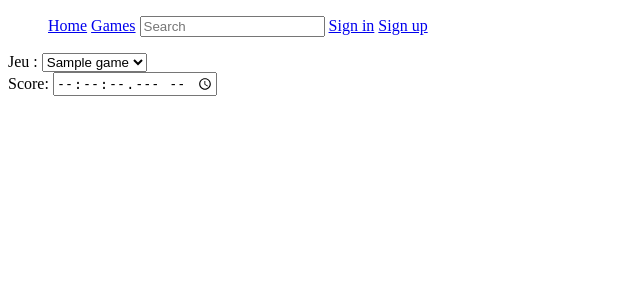
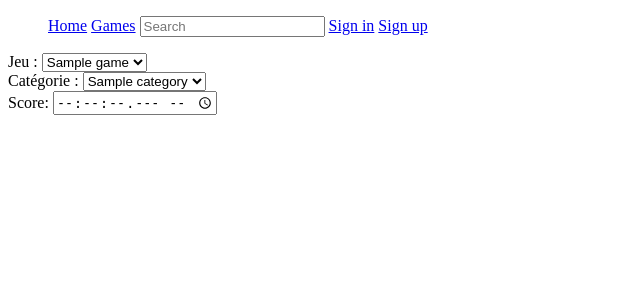
Before and after one commit to Nyxouu/Workshop_Web_s2, a Flask app: page /session/add in a window 1280 px wide. Shown: the top 300 px of the page, without its empty margins (0-640 px from the left). Run offline with Flask 3, Linux system fonts and the light colour scheme; tables that the repository leaves empty or names only in its code hold one stand-in row (values such as "Sample post").

Commit message:
Sessions list categories

```diff
--- a/Workshop_web_s2/model.py
+++ b/Workshop_web_s2/model.py
@@ -270,6 +270,19 @@ def get_all_category():
     connection.close()
     return formated_category
 
+def get_categories_from_game_id(idGame):
+    connection = connect()
+    SQL = "SELECT id_category,label FROM category JOIN game_category ON category.id_category=game_category._id_category WHERE game_category._id_game = %s"
+    bd_cursor = connection.cursor()
+    bd_cursor.execute(SQL, (idGame,))
+
+    data = bd_cursor.fetchall() #values
+    fields_list = bd_cursor.description   # keys
+    formated_category = format_query(fields_list, data)
+    bd_cursor.close()
+    connection.close()
+    return formated_category
+
 def get_category_from_id(id):
     connection = connect()
     SQL = "SELECT * FROM category WHERE id_category = %s"
--- a/Workshop_web_s2/server.py
+++ b/Workshop_web_s2/server.py
@@ -149,6 +149,11 @@ def delete_game(id):
 # ---------------------------- Category
 # ---------------------------------------------------------------------------
 
+@app.route("/get_categories/<idGame>", methods=['GET', 'POST'])
+def get_categories(idGame):
+    data = model.get_categories_from_game_id(idGame)
+    return data
+
 @app.route("/category/add", methods=['GET', 'POST'])
 def add_category():
     if request.method == 'POST':
--- a/Workshop_web_s2/templates/session/form_session.html
+++ b/Workshop_web_s2/templates/session/form_session.html
@@ -6,6 +6,44 @@
         <link rel="stylesheet" href="/static/css/menu.css">
         <link rel="stylesheet" href="/static/css/forms.css">
         <title>Speed Score</title>
+
+        <script>
+            document.addEventListener('DOMContentLoaded', (event) => {
+                let gameSelect = document.getElementById('game-select')
+
+                function updateCategories() {
+                    let selectedGame = parseInt(gameSelect.value)
+                    // console.log('Selected game ID:', selectedGame);
+
+                    // Envoyer une requête AJAX pour obtenir les catégories associées
+                    fetch('/get_categories/'+selectedGame)
+                        .then(response => response.json())
+                        .then(categories => {
+                            console.log(categories)
+                            updateCategoryList(categories)
+                        })
+                        .catch(error => {
+                            console.error('Error fetching categories:', error)
+                        });
+                }
+                function updateCategoryList(categories) {
+                    let categoriesList = document.getElementById('category-select')
+                    categoriesList.innerHTML = '';
+
+                    categories.forEach(category => {
+                        let newOption = document.createElement('option')
+                        newOption.value = category.id_category
+                        newOption.textContent = category.label
+
+                        categoriesList.appendChild(newOption)
+                    });
+                }
+                // A l'initialisation
+                updateCategories();
+                // Au changement
+                gameSelect.addEventListener('change', updateCategories);
+            });
+        </script>
     </head>
     <body>
         {% include "menu.html" %}
@@ -14,8 +52,13 @@
                 <label for="game">Jeu :</label>
                 <select name="game" id="game-select" required="required">
                     {% for game in games %}
-                    <option value="{{game.id}}">{{game.name}}</option>
+                    <option value="{{game.id_game}}">{{game.name}}</option>
                     {% endfor %}
+                </select>
+            </div>
+            <div>
+                <label for="category">Catégorie :</label>
+                <select name="category" id="category-select" required="required">
                 </select>
             </div>
             <div>
```
